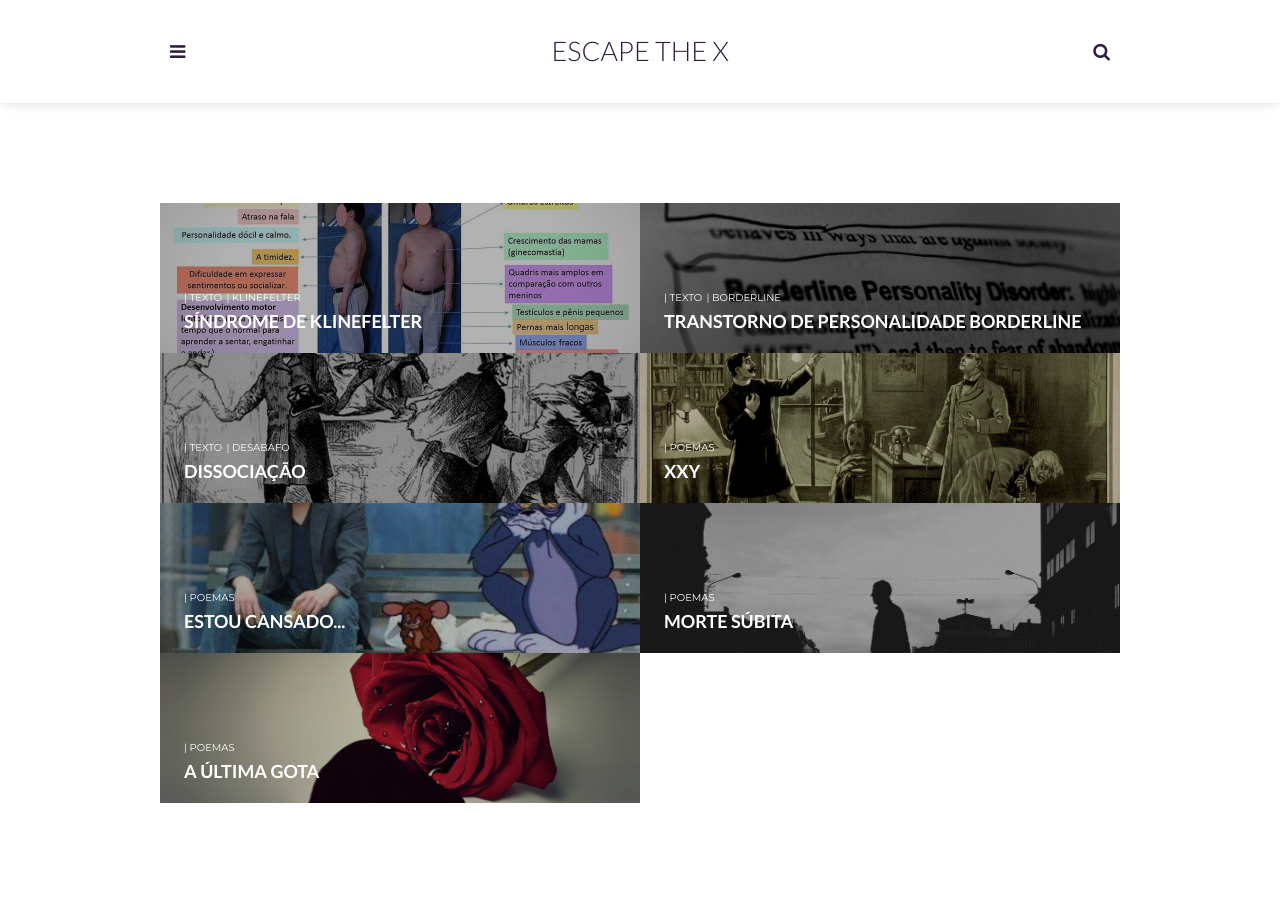
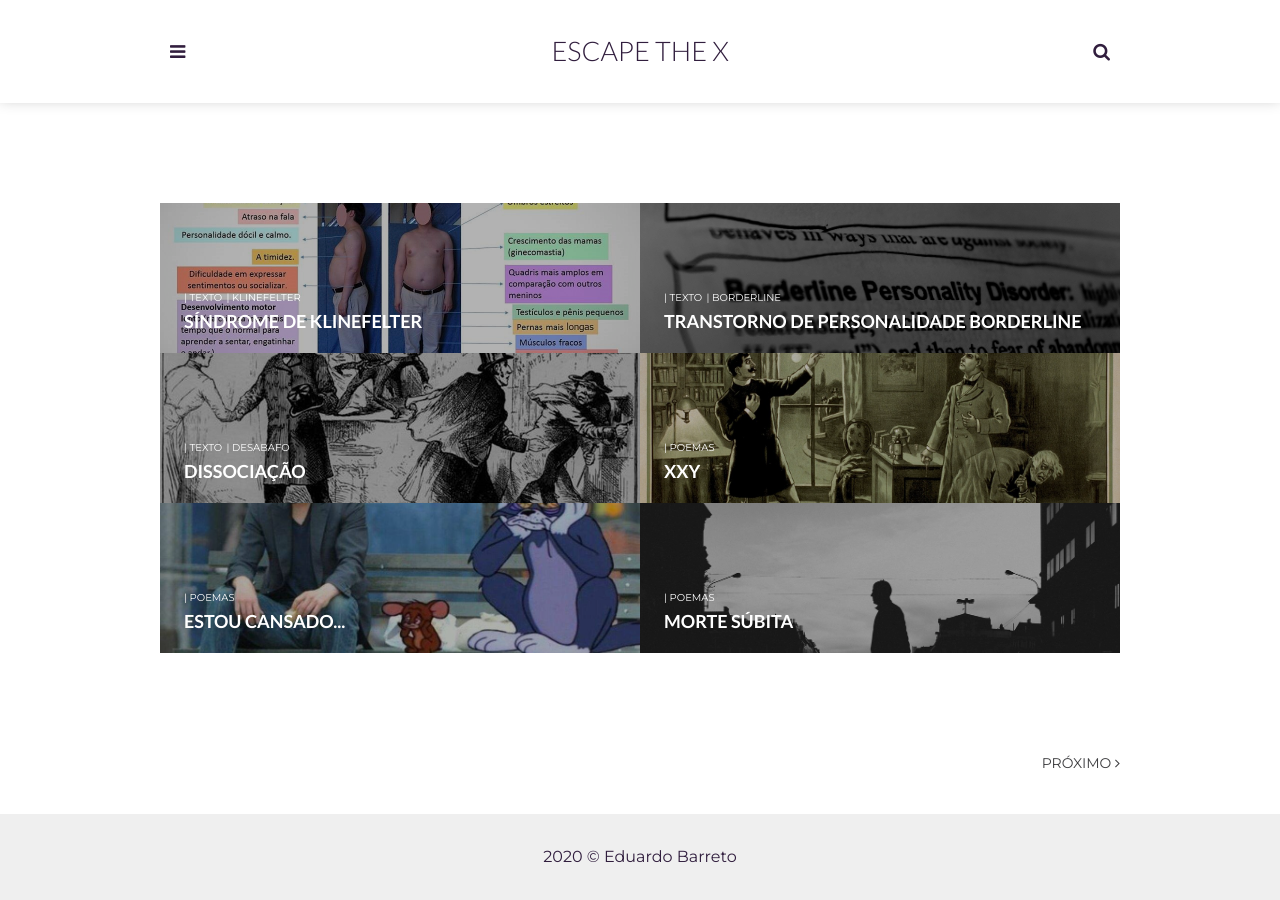
Before and after one commit to EscapeTheX/escapethex.github.io, a Jekyll site: the page built from index.html, in a window 1280 px wide. Built offline with Jekyll 4.4.1, drawn with Linux system fonts in a browser that asks for light colours; the list of posts is cut into pages by our own code.

Commit message:
Update _config.yml

```diff
--- a/_config.yml
+++ b/_config.yml
@@ -31,7 +31,7 @@ instagram: escapethex # Add your Instagram handle
 analytics: # Google Analytics
 
 # Paginate
-paginate: 8
+paginate: 6
 paginate_path: /page:num/
 
 # Build settings
```
